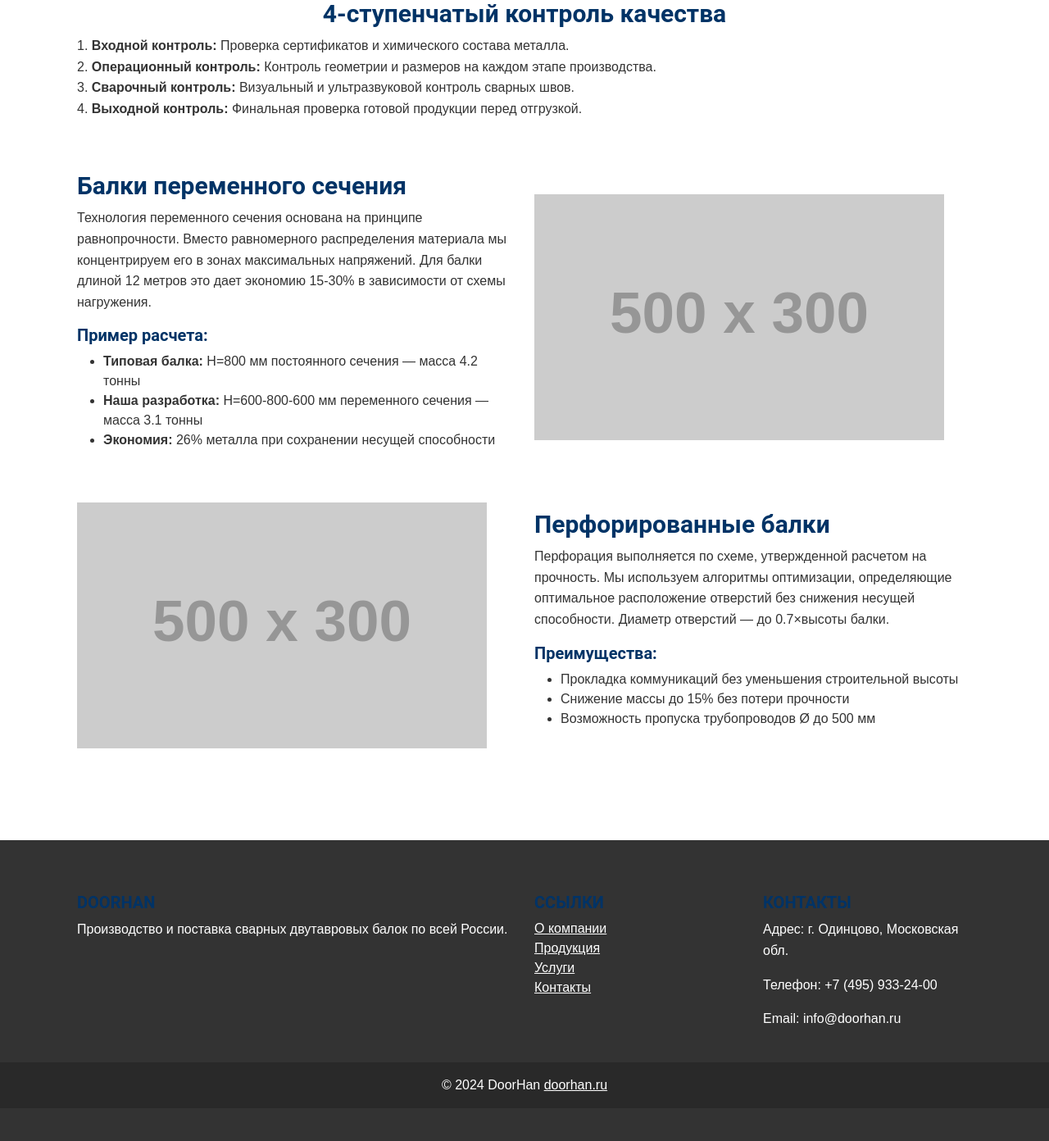
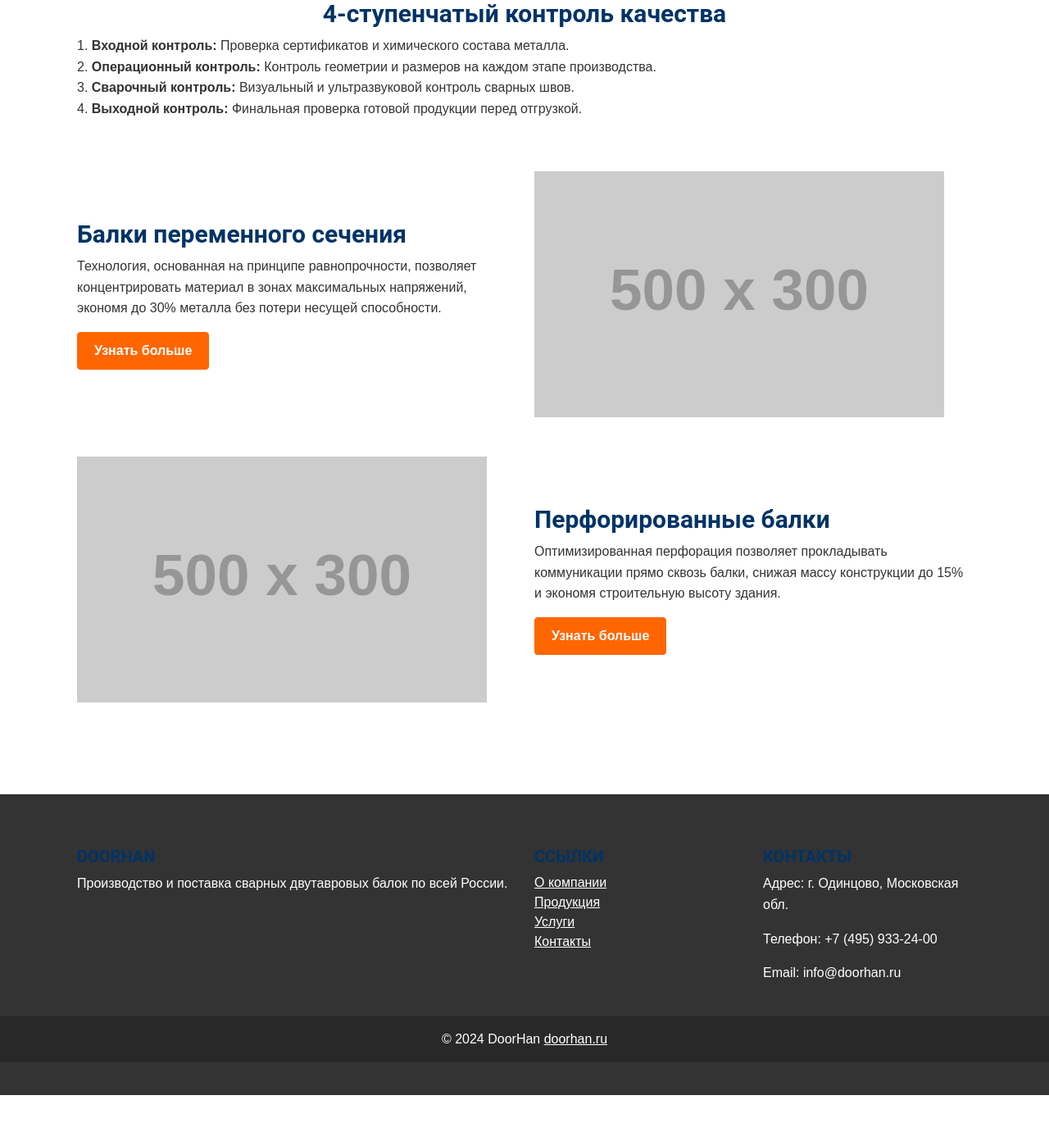
Before and after one commit to liambyzsf95npcn4gd1-sudo/balki-2, a PHP site: page /production.php in a window 1280 px wide. Shown: the part 1244-2636 px from the top of the page at 82% size. After the commit the page ends 2580 px from the top, so only its background shows below. Run offline with PHP 8.4, Linux system fonts and the light colour scheme; grey boxes labelled with a size stand in for pictures from a placeholder-image service; some libraries are stand-ins or nearby versions.

Commit message:
feat: Создать страницы для подразделов продукции
- Созданы две новые страницы: `variable_section_beams.php` и `perforated_beams.php` с детальным описанием каждого типа балок.
- На главной странице "Производство" (`production.php`) теперь размещены краткие анонсы с кнопками "Узнать больше", ведущими на новые страницы.
- Это улучшает структуру сайта, разделяя общую информацию и детальные описания.

```diff
--- a/production.php
+++ b/production.php
@@ -68,34 +68,28 @@ include 'includes/header.php';
     <!-- Variable Section Beams -->
     <div class="row align-items-center my-5">
         <div class="col-md-6">
-            <h2>Балки переменного сечения</h2>
-            <p>Технология переменного сечения основана на принципе равнопрочности. Вместо равномерного распределения материала мы концентрируем его в зонах максимальных напряжений. Для балки длиной 12 метров это дает экономию 15-30% в зависимости от схемы нагружения.</p>
-            <h5>Пример расчета:</h5>
-            <ul>
-                <li><strong>Типовая балка:</strong> H=800 мм постоянного сечения — масса 4.2 тонны</li>
-                <li><strong>Наша разработка:</strong> H=600-800-600 мм переменного сечения — масса 3.1 тонны</li>
-                <li><strong>Экономия:</strong> 26% металла при сохранении несущей способности</li>
-            </ul>
+            <h2><a href="variable_section_beams.php" class="text-decoration-none">Балки переменного сечения</a></h2>
+            <p>Технология, основанная на принципе равнопрочности, позволяет концентрировать материал в зонах максимальных напряжений, экономя до 30% металла без потери несущей способности.</p>
+            <a href="variable_section_beams.php" class="btn btn-primary">Узнать больше</a>
         </div>
         <div class="col-md-6">
-            <img src="https://placehold.co/500x300.png?text=Балка+переменного+сечения" class="img-fluid" alt="Балка переменного сечения">
+            <a href="variable_section_beams.php">
+                <img src="https://placehold.co/500x300.png?text=Балка+переменного+сечения" class="img-fluid" alt="Балка переменного сечения">
+            </a>
         </div>
     </div>
 
     <!-- Perforated Beams -->
     <div class="row align-items-center my-5">
         <div class="col-md-6 order-md-2">
-            <h2>Перфорированные балки</h2>
-            <p>Перфорация выполняется по схеме, утвержденной расчетом на прочность. Мы используем алгоритмы оптимизации, определяющие оптимальное расположение отверстий без снижения несущей способности. Диаметр отверстий — до 0.7×высоты балки.</p>
-            <h5>Преимущества:</h5>
-            <ul>
-                <li>Прокладка коммуникаций без уменьшения строительной высоты</li>
-                <li>Снижение массы до 15% без потери прочности</li>
-                <li>Возможность пропуска трубопроводов Ø до 500 мм</li>
-            </ul>
+            <h2><a href="perforated_beams.php" class="text-decoration-none">Перфорированные балки</a></h2>
+            <p>Оптимизированная перфорация позволяет прокладывать коммуникации прямо сквозь балки, снижая массу конструкции до 15% и экономя строительную высоту здания.</p>
+            <a href="perforated_beams.php" class="btn btn-primary">Узнать больше</a>
         </div>
         <div class="col-md-6 order-md-1">
-            <img src="https://placehold.co/500x300.png?text=Перфорированная+балка" class="img-fluid" alt="Перфорированная балка">
+            <a href="perforated_beams.php">
+                <img src="https://placehold.co/500x300.png?text=Перфорированная+балка" class="img-fluid" alt="Перфорированная балка">
+            </a>
         </div>
     </div>
 </div>
```
Also changed, not shown: perforated_beams.php (added, +47 -0 lines), variable_section_beams.php (added, +48 -0 lines).
